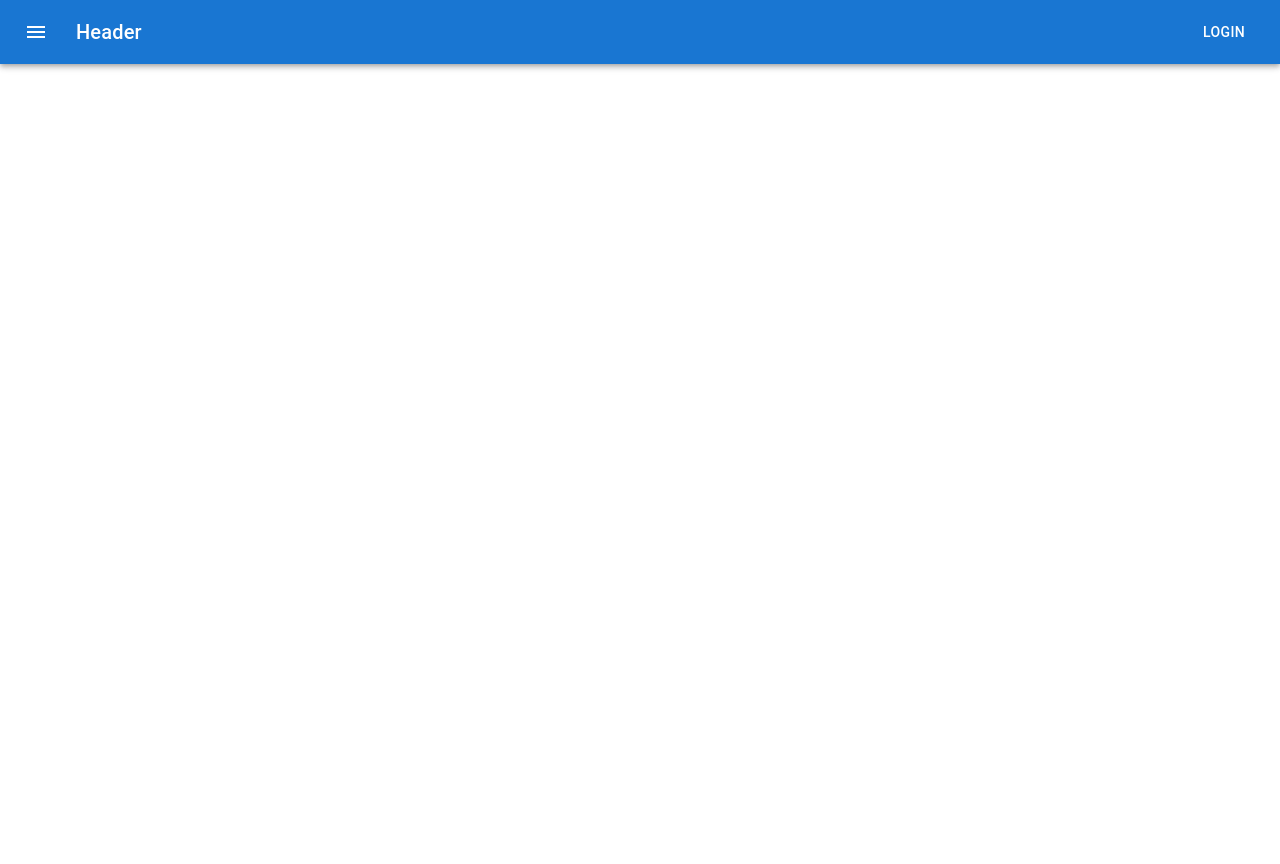
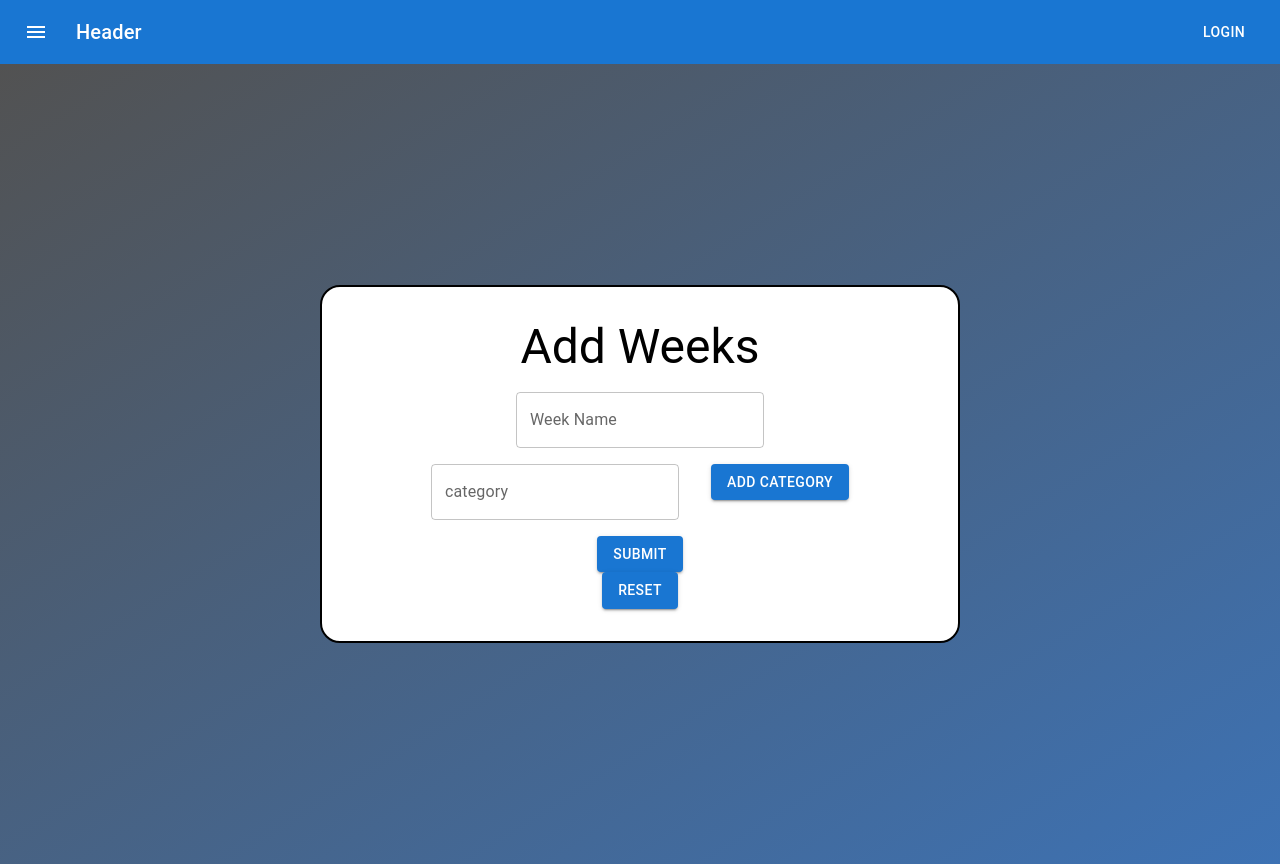
Before and after one commit to bilalmirza1006/Luminogics-Edu-Portal, a React (Create React App) app: page /add-week in a window 1280 px wide. Before the commit this address had no page. Before the commit the page ends 800 px from the top, so only its background shows below. Built offline with nearby package versions, Linux system fonts and the light colour scheme.

Commit message:
Add week screen is created and api also implemented but functionalty is not completly

```diff
--- a/src/App.js
+++ b/src/App.js
@@ -1,4 +1,5 @@
 import './App.css';
+import AddWeeks from './screens/AddWeeks';
 // import Domy from './screens/Domy';
 import Header from './screens/Header';
 import Home from './screens/Home';
@@ -14,6 +15,8 @@ function App() {
       <Header />
       <Routes>
         <Route path="/" element={<Home />} />
+
+        <Route path="/add-week" element={<AddWeeks />} />
         <Route path="/sign-in" element={<SignIn />} />
         <Route path="/sign-up" element={<SignUp />} />
         {/* <Route path="/" element={<Domy />} /> */}
--- /dev/null
+++ b/src/screens/AddWeeks.jsx
@@ -0,0 +1,172 @@
+import {
+  Box,
+  Button,
+  Chip,
+  Grid,
+  Stack,
+  TextField,
+  Typography,
+  useMediaQuery,
+  useTheme,
+} from "@mui/material";
+import axios from "axios";
+import React, { useState } from "react";
+
+function AddWeeks() {
+  const [name, setName] = useState("");
+  const [category, setCategory] = useState("");
+  const [list, setList] = useState([]);
+
+  const theme = useTheme();
+  const matches = useMediaQuery(theme.breakpoints.up("lg"));
+  const leftSideStyle = {
+    backgroundColor: "white",
+    padding: "2rem",
+    display: "flex",
+    flexDirection: "column",
+    justifyContent: "center",
+    alignItems: "center",
+    height: matches ? "80%" : "70%",
+    border: "2px solid black",
+    width: matches ? "50%" : "80%",
+    borderRadius: "20px",
+  };
+
+  const handleClick = () => {
+    console.info("You clicked the Chip.");
+    alert("click handel");
+  };
+
+  const handleDelete = (itemToDelete) => {
+    const updatedList = list.filter((item) => item !== itemToDelete);
+    setList(updatedList);
+  };
+
+  const handleKeyDown = (e) => {
+    if (e.key === "Enter") {
+      e.preventDefault();
+      if (category.trim() === "") {
+        alert("Please Enter the Category");
+      } else setList([...list, category]);
+      setCategory("");
+    }
+  };
+
+  const handleApi = () => {
+    axios
+      .post("http://localhost:6464/api/add-weeks", {
+        name: name,
+        item: list,
+      })
+      .then((response) => {
+        // setLoading(true);
+        // alert('Product Add')
+        // fetchApi();
+        // console.log("hi", response)
+      });
+  };
+
+  return (
+    <Box
+      sx={{
+        minWidth: "100%",
+        minHeight: "100vh",
+        display: "flex",
+        alignItems: "center",
+        justifyContent: "center",
+        background: "linear-gradient(to right bottom,  #525252, #3d72b4)",
+      }}
+    >
+      <Grid item xs={12} sm={6} sx={leftSideStyle}>
+        <div
+          style={{
+            width: "80%",
+            display: "flex",
+            flexDirection: "column",
+            justifyContent: "center",
+            alignItems: "center",
+            // border: "2px solid black",
+          }}
+        >
+          <Typography variant={matches ? "h3" : "h6"} color="black" mb={2}>
+            Add Weeks
+          </Typography>
+
+          <TextField
+            label="Week Name"
+            variant="outlined"
+            value={name}
+            onChange={(e) => setName(e.target.value)}
+          />
+          <Box>
+            <TextField
+              sx={{ m: 2 }}
+              id="outlined-basic"
+              label="category"
+              variant="outlined"
+              value={category}
+              onChange={(e) => setCategory(e.target.value)}
+              onKeyDown={handleKeyDown}
+            />
+            {list.length > 0 ? (
+              <Typography
+                sx={{
+                  display: "flex",
+                  flexDirection: matches ? "row" : "column",
+                  height: "70%",
+                  width: "100%",
+                  borderRadius: "8px",
+                  justifyContent: "center",
+                  alignItems: "center",
+                  border: "1px solid black",
+                }}
+              >
+                {list.map((item, i) => (
+                  <Typography
+                    key={item}
+                    value={item}
+                    display={"flex"}
+                    justifyContent={"center"}
+                    margin={"8px"}
+                  >
+                    <Stack alignItems={"center"} spacing={1}>
+                      <Chip
+                        label={item}
+                        onClick={handleClick}
+                        onDelete={() => handleDelete(item)}
+                        variant="outlined"
+                      />
+                    </Stack>
+                  </Typography>
+                ))}
+              </Typography>
+            ) : null}
+            <Button
+              size="medium"
+              onClick={() => {
+                if (category.trim() === "") {
+                  alert("Please enter the Category");
+                } else {
+                  setList([...list, category]);
+                  setCategory("");
+                  // alert("clicked");
+                  console.log("history", list);
+                }
+              }}
+              sx={{ m: 2 }}
+              variant="contained"
+            >
+              Add Category
+            </Button>
+          </Box>
+          <Button variant="contained" onClick={handleApi}>
+            Submit
+          </Button>
+          <Button variant="contained">reset</Button>
+        </div>
+      </Grid>
+    </Box>
+  );
+}
+
+export default AddWeeks;
--- a/src/screens/Home.jsx
+++ b/src/screens/Home.jsx
@@ -1,6 +1,6 @@
 import React, { useEffect, useState } from "react";
-import { Box, Grid, useMediaQuery, useTheme } from "@mui/material";
-import { weeks, Item } from "../constants/home";
+import { Box, Grid } from "@mui/material";
+import { Item } from "../constants/home";
 import { Link } from "react-router-dom";
 import axios from "axios";
 
--- a/src/screens/Week.jsx
+++ b/src/screens/Week.jsx
@@ -6,25 +6,25 @@ import Typography from "@mui/material/Typography";
 import { weeks } from "../constants/home";
 import { useParams } from "react-router-dom";
 import { List, ListItem, ListItemIcon, ListItemText } from "@mui/material";
-import { CheckBox } from "@mui/icons-material";
+// import { CheckBox } from "@mui/icons-material";
 
 function App() {
   const [selectedItems, setSelectedItems] = useState([]);
   const [loading, setLoading] = useState(0);
 
-  const handleItemCheck = (itemId) => {
-    const updatedItems = selectedItems.includes(itemId)
-      ? selectedItems.filter((item) => item !== itemId)
-      : [...selectedItems, itemId];
+  const handleItemCheck = (index) => {
+    const updatedItems = selectedItems.includes(index)
+      ? selectedItems.filter((item) => item !== index)
+      : [...selectedItems, index];
 
     setSelectedItems(updatedItems);
 
-    const completionPercentage = (updatedItems.length / weeks.length) * 100;
+    const completionPercentage = (updatedItems.length / array.length) * 100;
 
     setLoading(completionPercentage);
   };
 
-  const { id, item } = useParams();
+  const { item } = useParams();
   // console.log("item", item);
   const array = item.split(",");
   console.log("array", array);
```
